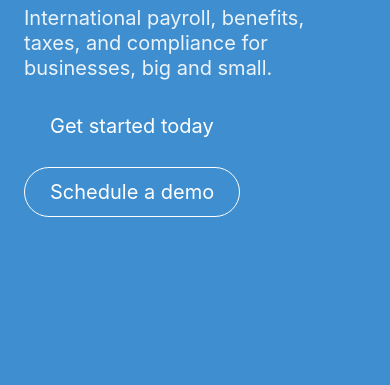
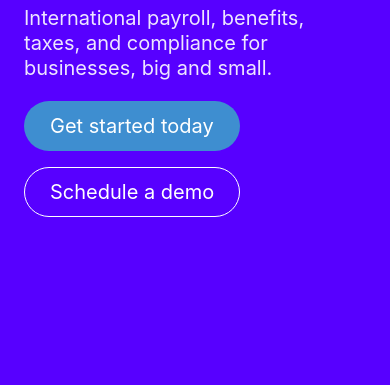
Before and after one commit to React-Ruler/Remote-Clone, a plain HTML site: page index.html in a window 390 px wide. Shown: the part 459-844 px from the top of the page. Drawn offline with nearby package versions, Linux system fonts and the light colour scheme.

Commit message:
Add files via upload

```diff
--- a/index.html
+++ b/index.html
@@ -18,9 +18,15 @@
     <!-- <link rel="stylesheet" type="text/css" href="assets/fontawesome/css/all.min.css" /> -->
     <title>Global HR Solutions for Distributed Teams | Remote</title>
     <style>
-      .hero {
-        background: #000;
-      }
+      @media screen and (max-width: 768px) {
+  .hero-video {
+    display: none;
+  }
+  .hero {
+    background: url('../assets/images/bg/solid-color-image.png');
+    background-size: cover center;
+  }
+}
     </style>
   </head>
 
```
